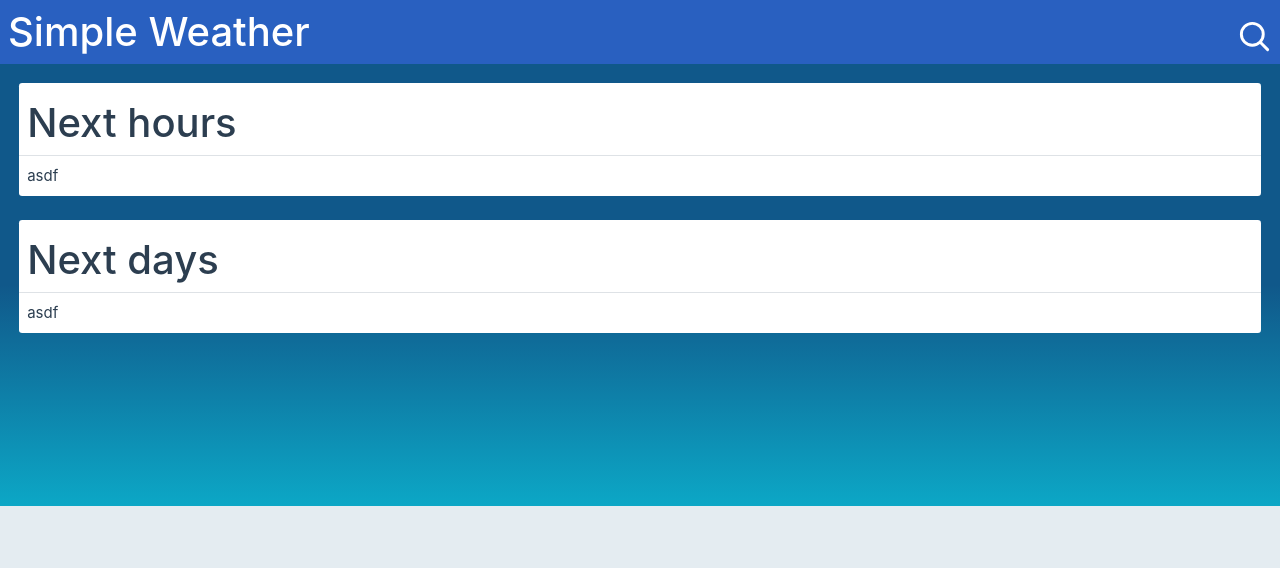
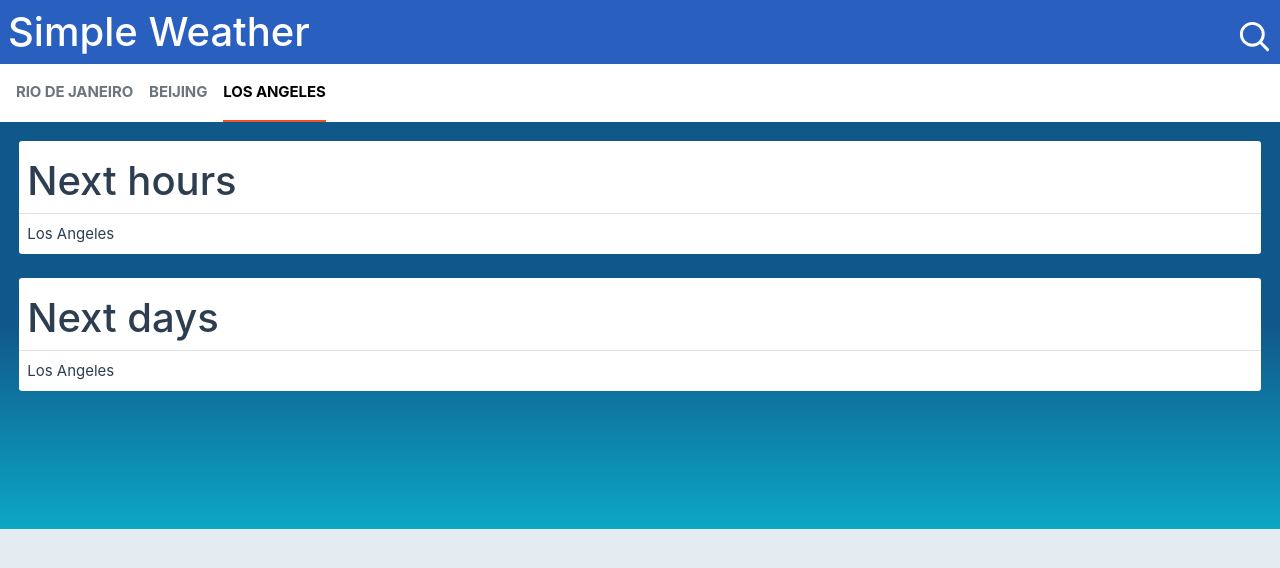
Before and after one commit to go2garret/Weather-App, a Vue app: page / in a window 1280 px wide. Shown: the top 568 px of the page. Built offline with nearby package versions, Linux system fonts and the light colour scheme.

Commit message:
Add Cities Nav and pass activeCity<City>

```diff
--- /dev/null
+++ b/src/components/CitiesNavBar.vue
@@ -0,0 +1,52 @@
+<script setup lang="ts">
+import { defineProps } from 'vue';
+
+// Define the type for the city object
+type City = {
+    id: number;
+    name: string;
+    country: string;
+};
+
+const props = defineProps<{
+    activeCity: City;
+    cities: City[];
+}>();
+
+const emit = defineEmits(['update:activeCity']);
+
+const setActive = (city: Object) => {
+    emit('update:activeCity', city);
+};
+
+</script>
+
+<template>
+
+    <nav>
+        <ul class="list-unstyled d-flex w-100 items-center m-0 px-3">
+
+            <li class="py-3 me-3 text-uppercase text-secondary" :class="{ 'active': props.activeCity.id == city.id }"
+                v-for="city in cities" :key="city.id" @click.prevent="setActive(city)">
+
+                {{ city.name }}
+
+            </li>
+
+        </ul>
+    </nav>
+
+</template>
+
+<style lang="scss" scoped>
+li {
+    cursor: pointer;
+    font-weight: 700;
+    letter-spacing: -0.1px;
+
+    &.active {
+        color: #000000 !important;
+        border-bottom: 2px solid #f75123;
+    }
+}
+</style>
--- a/src/components/NextDays.vue
+++ b/src/components/NextDays.vue
@@ -1,17 +1,29 @@
 <script setup lang="ts">
+import { defineProps } from 'vue';
 import WeatherSection from './WeatherSection.vue';
+
+// Define the type for the city object
+type City = {
+    id: number;
+    name: string;
+    country: string;
+};
+
+const props = defineProps<{
+    activeCity: City;
+}>();
+
 </script>
 
 <template>
     <WeatherSection>
-
 
         <template #title>
             Next days
         </template>
 
         <template #body>
-            asdf
+            {{ props.activeCity.name }}
         </template>
 
 
--- a/src/components/NextHours.vue
+++ b/src/components/NextHours.vue
@@ -1,6 +1,17 @@
 <script setup lang="ts">
-import { ref } from 'vue';
+import { defineProps } from 'vue';
 import WeatherSection from './WeatherSection.vue';
+
+// Define the type for the city object
+type City = {
+    id: number;
+    name: string;
+    country: string;
+};
+
+const props = defineProps<{
+    activeCity: City;
+}>();
 
 </script>
 
@@ -12,7 +23,7 @@ import WeatherSection from './WeatherSection.vue';
         </template>
 
         <template #body>
-            asdf
+            {{ props.activeCity.name }}
         </template>
 
     </WeatherSection>
--- a/src/views/HomeView.vue
+++ b/src/views/HomeView.vue
@@ -1,13 +1,42 @@
 <script setup lang="ts">
+import { ref } from 'vue';
+import CitiesNavBar from '@/components/CitiesNavBar.vue';
 import NextDays from '@/components/NextDays.vue';
 import NextHours from '@/components/NextHours.vue';
+
+// Define the type for the city object
+type City = {
+  id: number;
+  name: string;
+  country: string;
+};
+
+let activeCity = ref<City>({
+  id: 3,
+  name: 'Los Angeles',
+  country: 'United States'
+}
+);
+
+const cities: City[] = [
+  { id: 1, name: 'Rio de Janeiro', country: 'Brazil' },
+  { id: 2, name: 'Beijing', country: 'China' },
+  { id: 3, name: 'Los Angeles', country: 'United States' }
+];
+
+const updateActiveCity = (newCity: City) => {
+  activeCity.value = newCity;
+};
+
 </script>
 
 <template>
+  <CitiesNavBar :activeCity="activeCity" :cities="cities" @update:activeCity="updateActiveCity"></CitiesNavBar>
+
   <main>
 
-    <NextHours></NextHours>
-    <NextDays></NextDays>
+    <NextHours :activeCity="activeCity"></NextHours>
+    <NextDays :activeCity="activeCity"></NextDays>
 
   </main>
 </template>
```
